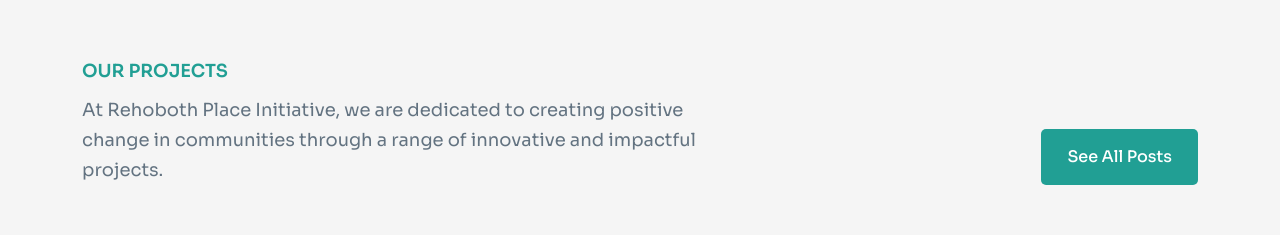
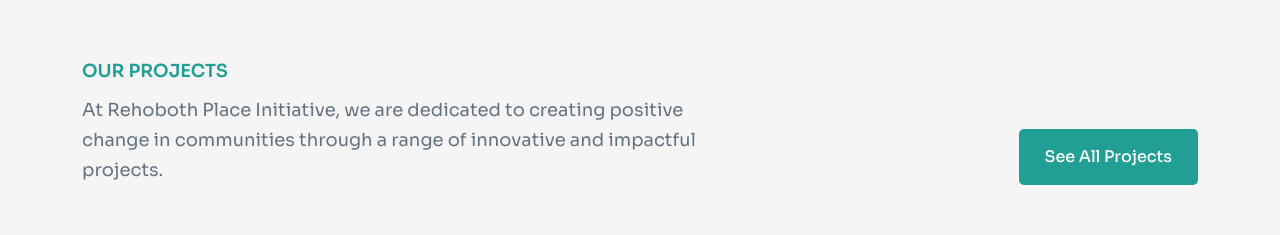
Before and after one commit to NaseerFast/NaseerFast.github.io, a plain HTML site: page index.html in a window 1280 px wide. Shown: the part 3820-4055 px from the top of the page. Drawn offline with Linux system fonts and the light colour scheme.

Commit message:
Update index.html

```diff
--- a/index.html
+++ b/index.html
@@ -750,7 +750,7 @@
           </div>
           <div class="col-md-4">
             <div class="all-post-btn text-md-end">
-              <a href="javascript:void(0)" class="main-btn">See All Posts</a>
+              <a href="javascript:void(0)" class="main-btn">See All Projects</a>
             </div>
           </div>
         </div>
```
